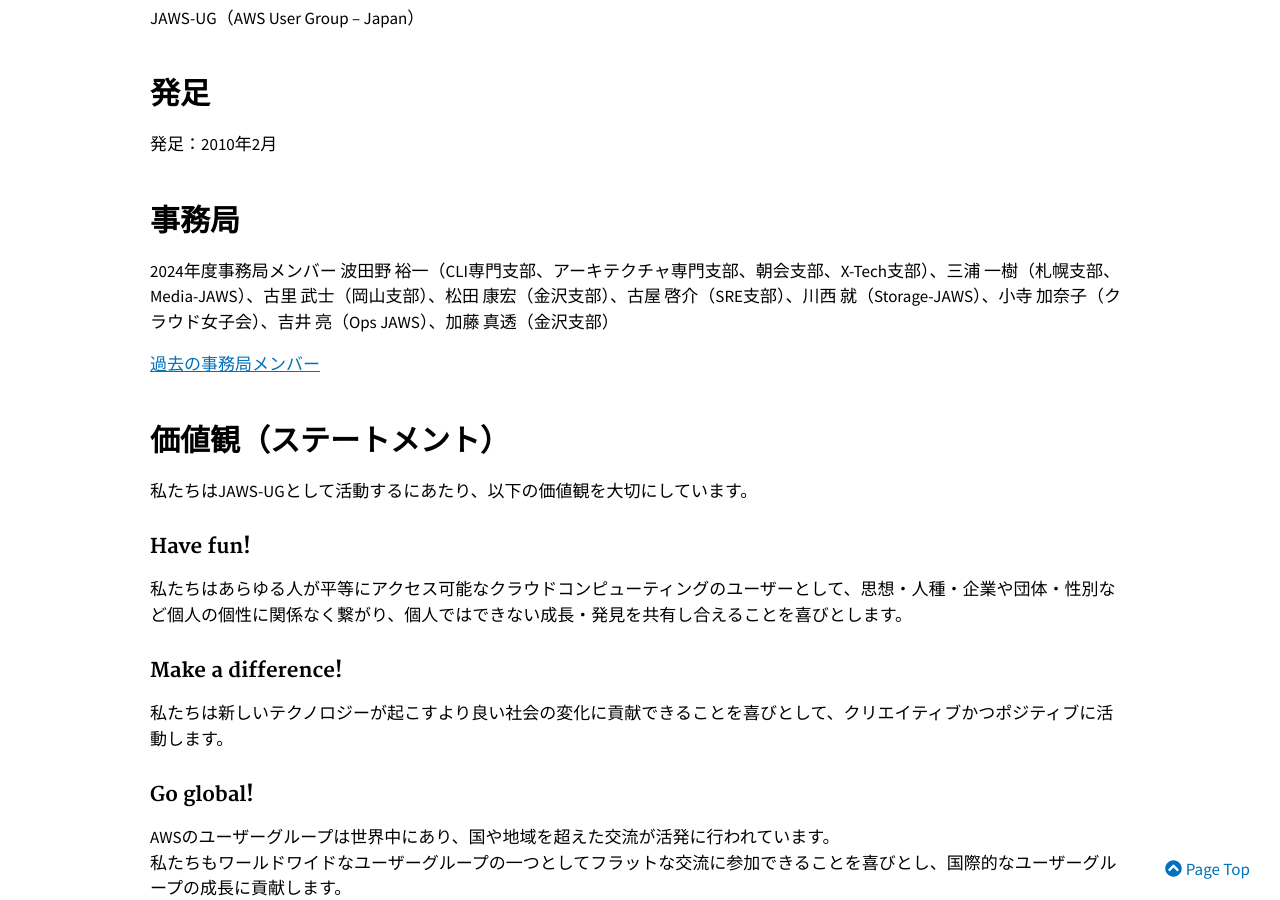
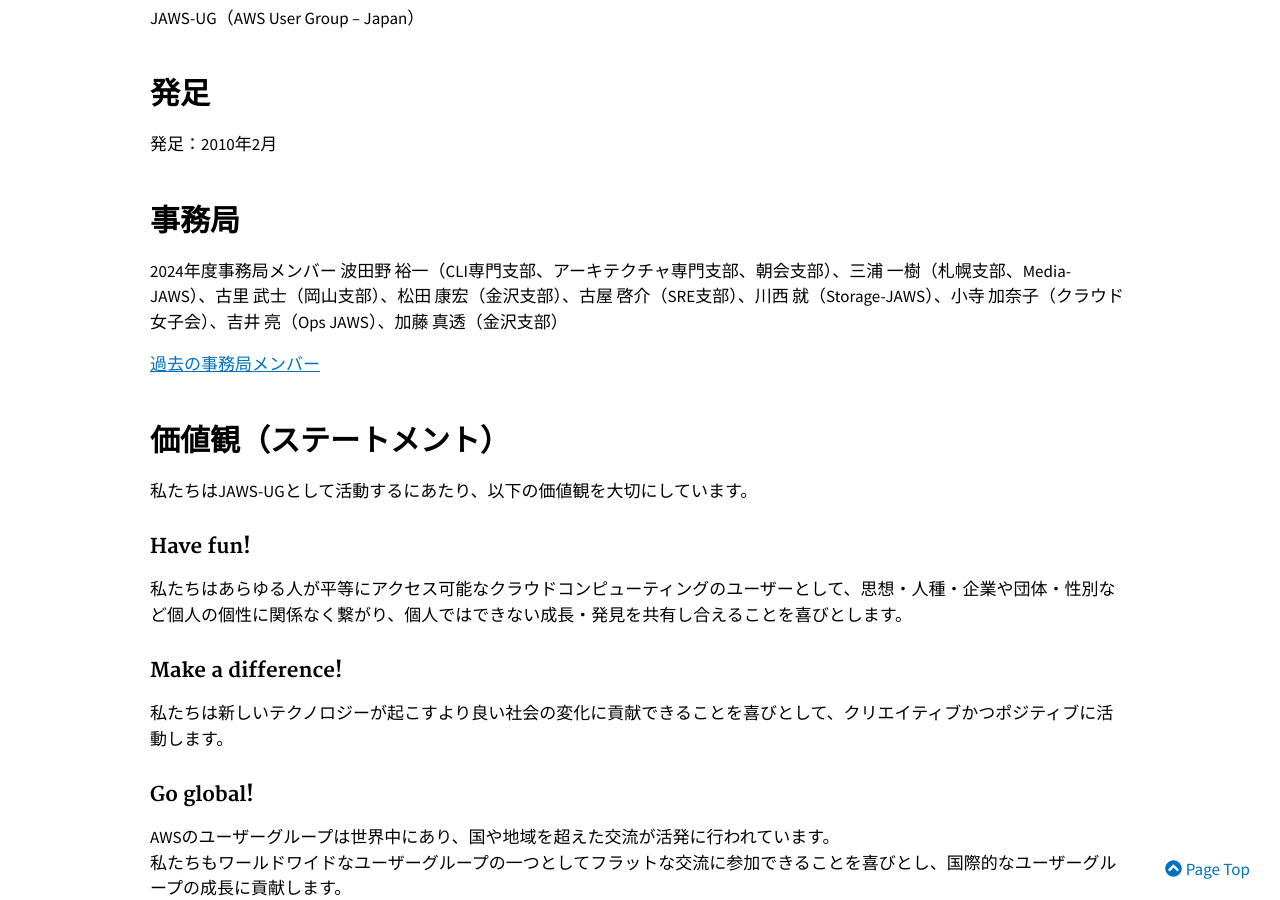
Before and after one commit to jaws-ug/jaws-ug.jp, a Jekyll site: the page built from pages/about-us.md, in a window 1280 px wide and 900 px high, scrolled down 454 px. Built offline with Jekyll 4.4.1, drawn with Linux system fonts in a browser that asks for light colours; nearby versions of some CDN libraries; comment, search, counter and statistics services are not loaded.

Commit message:
x-techを削除

```diff
--- a/pages/about-us.md
+++ b/pages/about-us.md
@@ -18,7 +18,7 @@
 
 ## 事務局
 2024年度事務局メンバー
-波田野 裕一（CLI専門支部、アーキテクチャ専門支部、朝会支部、X-Tech支部）、三浦 一樹（札幌支部、Media-JAWS）、古里 武士（岡山支部）、松田 康宏（金沢支部）、古屋 啓介（SRE支部）、川西 就（Storage-JAWS）、小寺 加奈子（クラウド女子会）、吉井 亮（Ops JAWS）、加藤 真透（金沢支部）
+波田野 裕一（CLI専門支部、アーキテクチャ専門支部、朝会支部）、三浦 一樹（札幌支部、Media-JAWS）、古里 武士（岡山支部）、松田 康宏（金沢支部）、古屋 啓介（SRE支部）、川西 就（Storage-JAWS）、小寺 加奈子（クラウド女子会）、吉井 亮（Ops JAWS）、加藤 真透（金沢支部）
 
 [過去の事務局メンバー]({{ site.baseurl }}{% link pages/previous-secretariat.md %})
 
```
